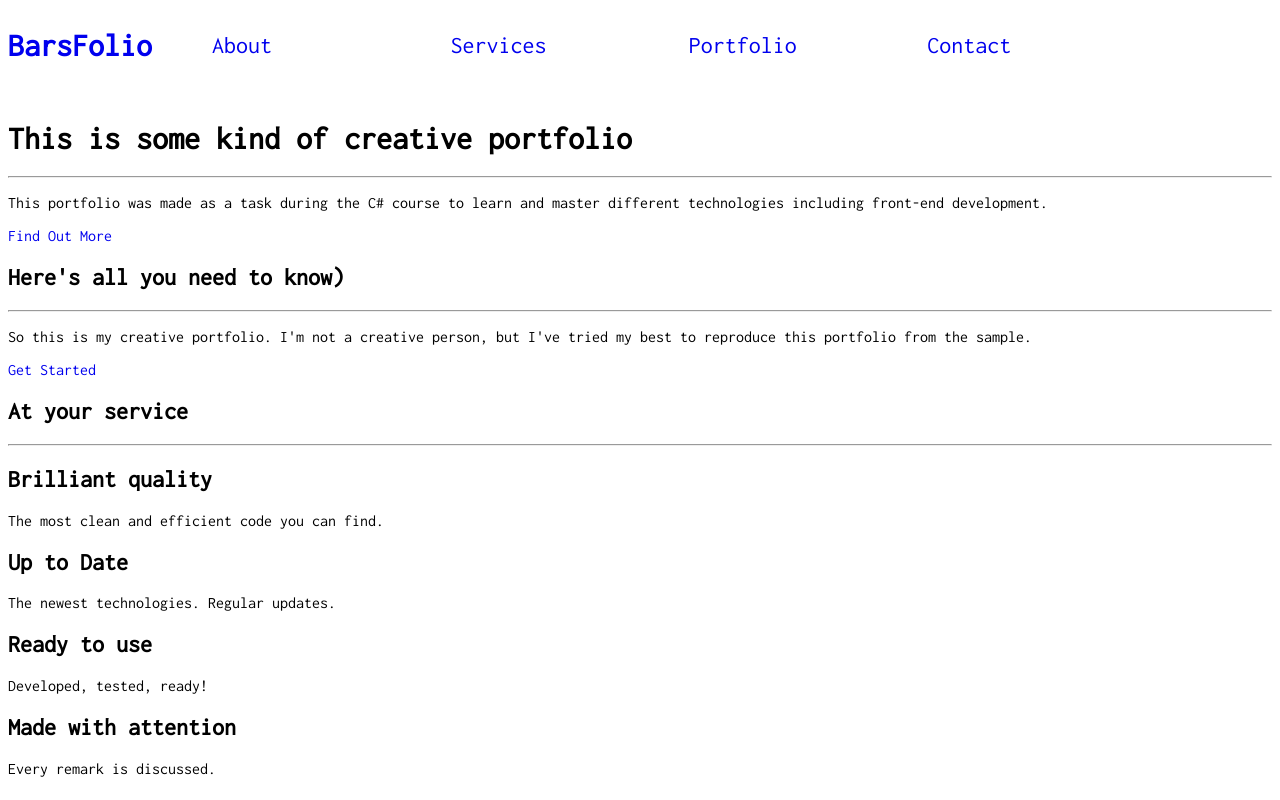
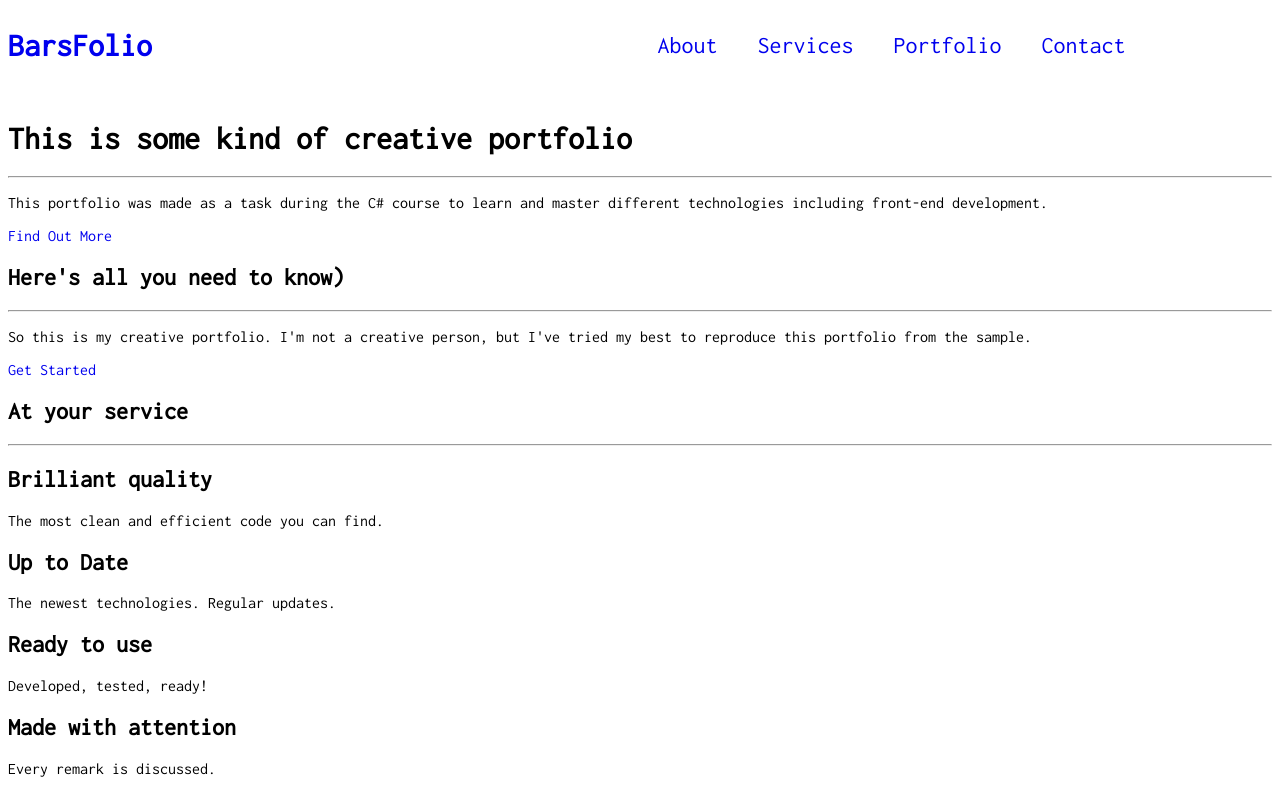
Before and after one commit to Walentein/HTMLCSSTask, a plain HTML site: page index.html in a window 1280 px wide. Shown: the top 800 px of the page. Drawn offline with Linux system fonts and the light colour scheme.

Commit message:
top-page small bug fix (flex hierarchy changed)

```diff
--- a/index.html
+++ b/index.html
@@ -11,7 +11,7 @@
 <body>
     <div class="header">
         <div class="header__nav">
-            <a href="#page-top"><h1 class="nav__title">BarsFolio</h1></a>
+            <a class="nav__title" href="#page-top"><h1>BarsFolio</h1></a>
             <ul class="nav__menu">
                 <li class="nav__menu--elem"><a href="#content__about">About</a></li>
                 <li class="nav__menu--elem"><a href="#content__services">Services</a></li>
```
